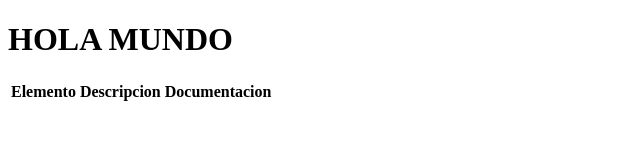
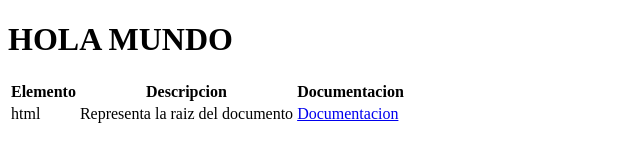
Before and after one commit to NicolasVidal03/mi-manual, a plain HTML site: page index.html in a window 1280 px wide. Shown: the whole page, without its empty margins (0-640 px from the left). Drawn offline with Linux system fonts and the light colour scheme.

Commit message:
Crear documentacion de html

```diff
--- a/index.html
+++ b/index.html
@@ -17,7 +17,11 @@
             </tr>
         </thead>
         <tbody>
-
+            <tr>
+                <td>html</td>
+                <td>Representa la raiz del documento</td>
+                <td><a href="https://developer.mozilla.org/en-US/docs/Web/HTML/Element/html" target="_blanck">Documentacion</a></td>
+            </tr>
         </tbody>
     </table>
 </body>
```
